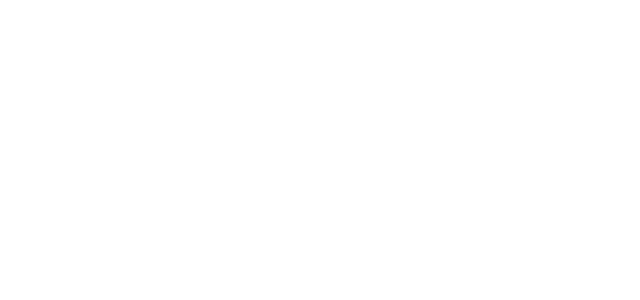
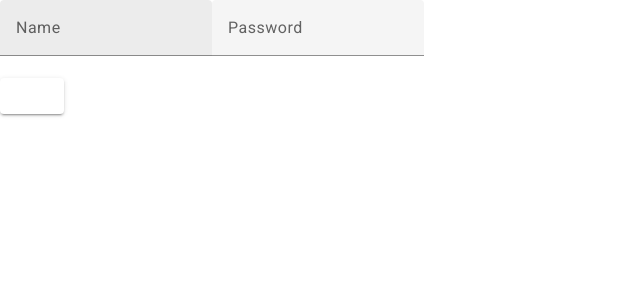
Before and after one commit to duskydrive/FormBuilder, an Angular app: page / in a window 1280 px wide. Shown: the top 300 px of the page, without its empty margins (0-640 px from the left). Built offline with nearby package versions, Linux system fonts and the light colour scheme.

Commit message:
fix(style): migrated from scss to sass

```diff
--- a/angular.json
+++ b/angular.json
@@ -7,7 +7,7 @@
       "projectType": "application",
       "schematics": {
         "@schematics/angular:component": {
-          "style": "scss"
+          "style": "sass"
         }
       },
       "root": "",
@@ -24,14 +24,14 @@
               "zone.js"
             ],
             "tsConfig": "tsconfig.app.json",
-            "inlineStyleLanguage": "scss",
+            "inlineStyleLanguage": "sass",
             "assets": [
               "src/favicon.ico",
               "src/assets"
             ],
             "styles": [
               "@angular/material/prebuilt-themes/indigo-pink.css",
-              "src/styles.scss"
+              "src/styles.sass"
             ],
             "scripts": []
           },
@@ -88,14 +88,14 @@
               "zone.js/testing"
             ],
             "tsConfig": "tsconfig.spec.json",
-            "inlineStyleLanguage": "scss",
+            "inlineStyleLanguage": "sass",
             "assets": [
               "src/favicon.ico",
               "src/assets"
             ],
             "styles": [
               "@angular/material/prebuilt-themes/indigo-pink.css",
-              "src/styles.scss"
+              "src/styles.sass"
             ],
             "scripts": []
           }
--- a/src/app/app.component.ts
+++ b/src/app/app.component.ts
@@ -3,7 +3,7 @@ import { Component } from '@angular/core';
 @Component({
   selector: 'app-root',
   templateUrl: './app.component.html',
-  styleUrls: ['./app.component.scss']
+  styleUrls: ['./app.component.sass']
 })
 export class AppComponent {
   title = 'FormBuilder';
--- a/src/app/login/login.component.html
+++ b/src/app/login/login.component.html
@@ -1,5 +1,27 @@
-<!-- <div>
+<div>
+
   <form>
 
+    <mat-form-field class="form-element">
+      <input
+        matInput
+        type="text"
+        placeholder="Name"
+      >
+    </mat-form-field>
+
+    <mat-form-field class="form-element">
+      <input
+        matInput
+        type="password"
+        placeholder="Password"
+      >
+    </mat-form-field>
+
+    <div>
+      <button mat-raised-button></button>
+    </div>
+
   </form>
-</div> -->
+
+</div>
--- /dev/null
+++ b/src/app/login/login.component.sass
@@ -0,0 +1,4 @@
+.form
+  min-width: 150px
+  max-width: 500px
+  width: 100%
--- a/src/app/login/login.component.ts
+++ b/src/app/login/login.component.ts
@@ -3,7 +3,7 @@ import { Component } from '@angular/core';
 @Component({
   selector: 'app-login',
   templateUrl: './login.component.html',
-  styleUrls: ['./login.component.scss']
+  styleUrls: ['./login.component.sass']
 })
 export class LoginComponent {
 
--- /dev/null
+++ b/src/styles.sass
@@ -0,0 +1,7 @@
+/* You can add global styles to this file, and also import other style files */
+
+html, body
+  height: 100%
+body
+  margin: 0
+  font-family: Roboto, "Helvetica Neue", sans-serif
--- a/src/styles.scss
+++ /dev/null
@@ -1,4 +0,0 @@
-/* You can add global styles to this file, and also import other style files */
-
-html, body { height: 100%; }
-body { margin: 0; font-family: Roboto, "Helvetica Neue", sans-serif; }
```
Also changed, not shown: src/app/app.component.sass (added), src/app/app.component.scss (deleted), src/app/login/login.component.scss (deleted).
